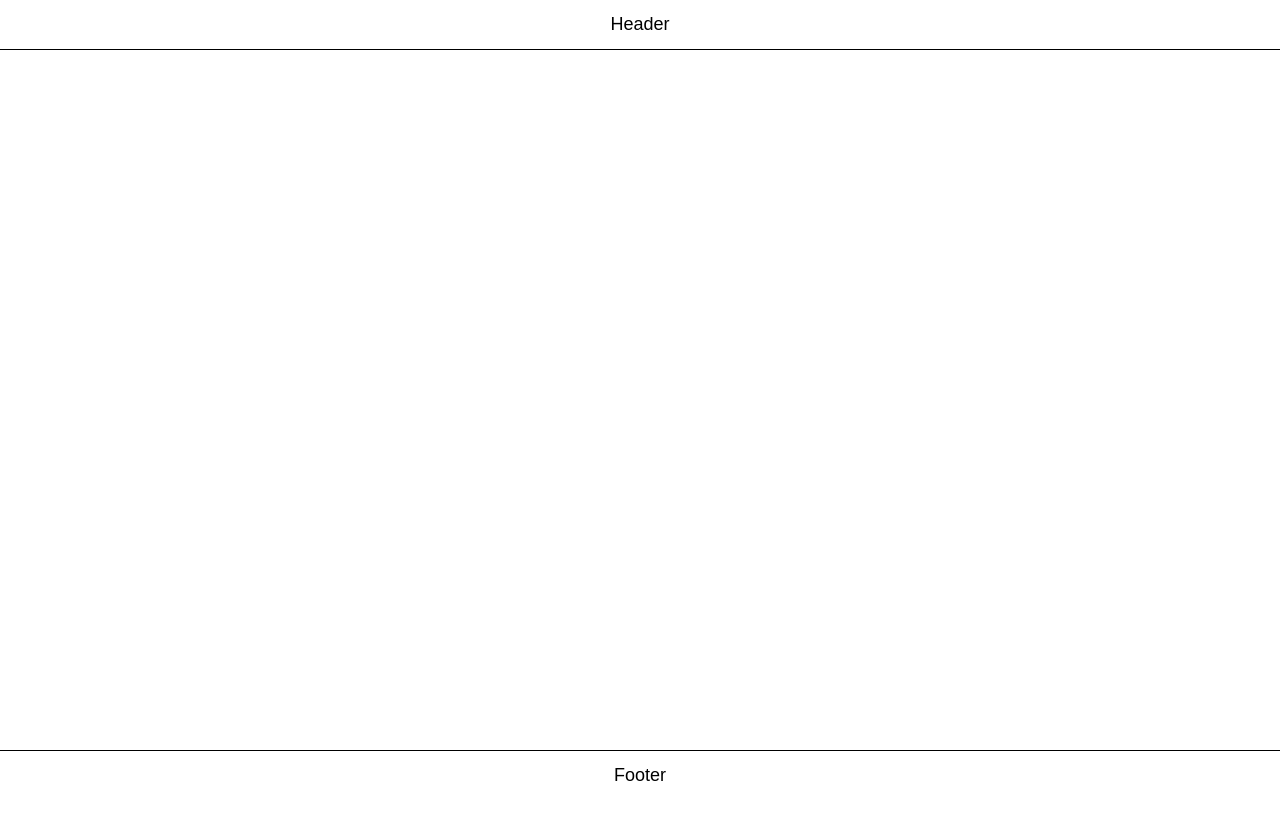
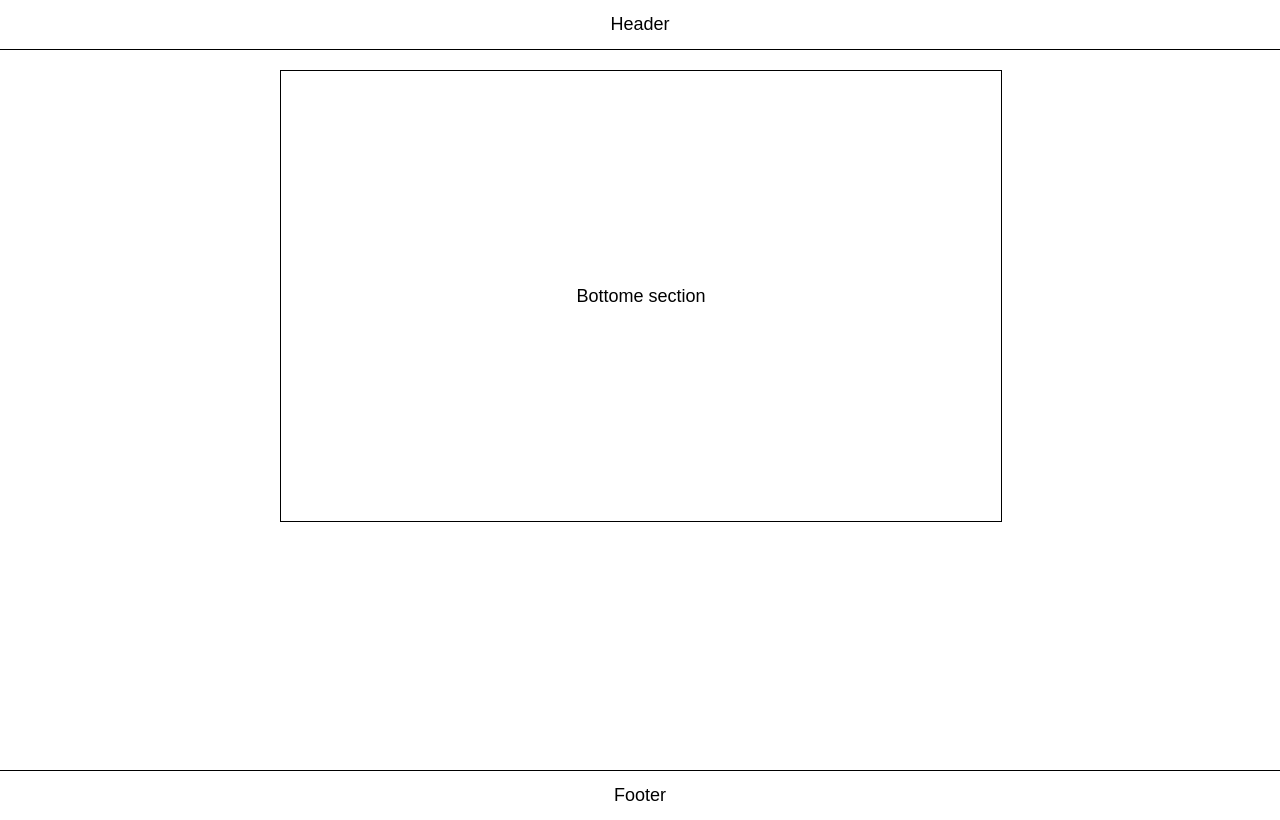
Before and after one commit to ooloo-io/github-flow-Mauludinegi, a website: page src/index.html in a window 1280 px wide. Drawn offline with nearby package versions, Linux system fonts and the light colour scheme.

Commit message:
Add bottom section

```diff
--- a/src/index.html
+++ b/src/index.html
@@ -16,7 +16,11 @@
   <header class="header">
     Header
   </header>
-  <main class="content"></main>
+  <main class="content">
+    <section class="section">
+      Bottome section
+    </section>
+  </main>
   <footer class="footer">
     Footer
   </footer>
--- a/src/styles.css
+++ b/src/styles.css
@@ -24,3 +24,13 @@ body {
   width: 720px;
   margin: auto;
 }
+
+.section {
+  height: 450px;
+  width: 100%;
+  margin-top: 20px;
+  display: flex;
+  justify-content: center;
+  align-items: center;
+  border: 1px solid black;
+}
```
